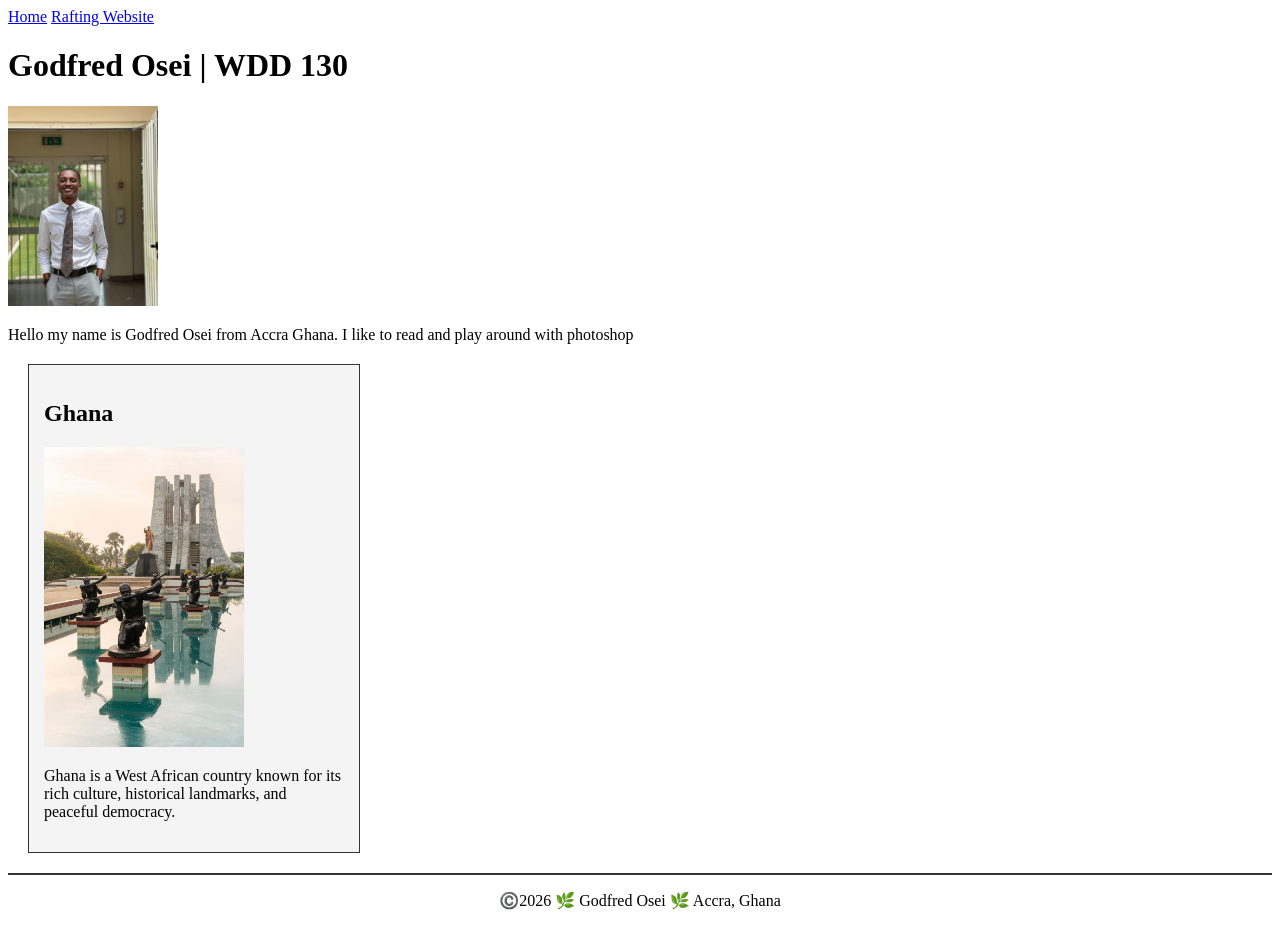
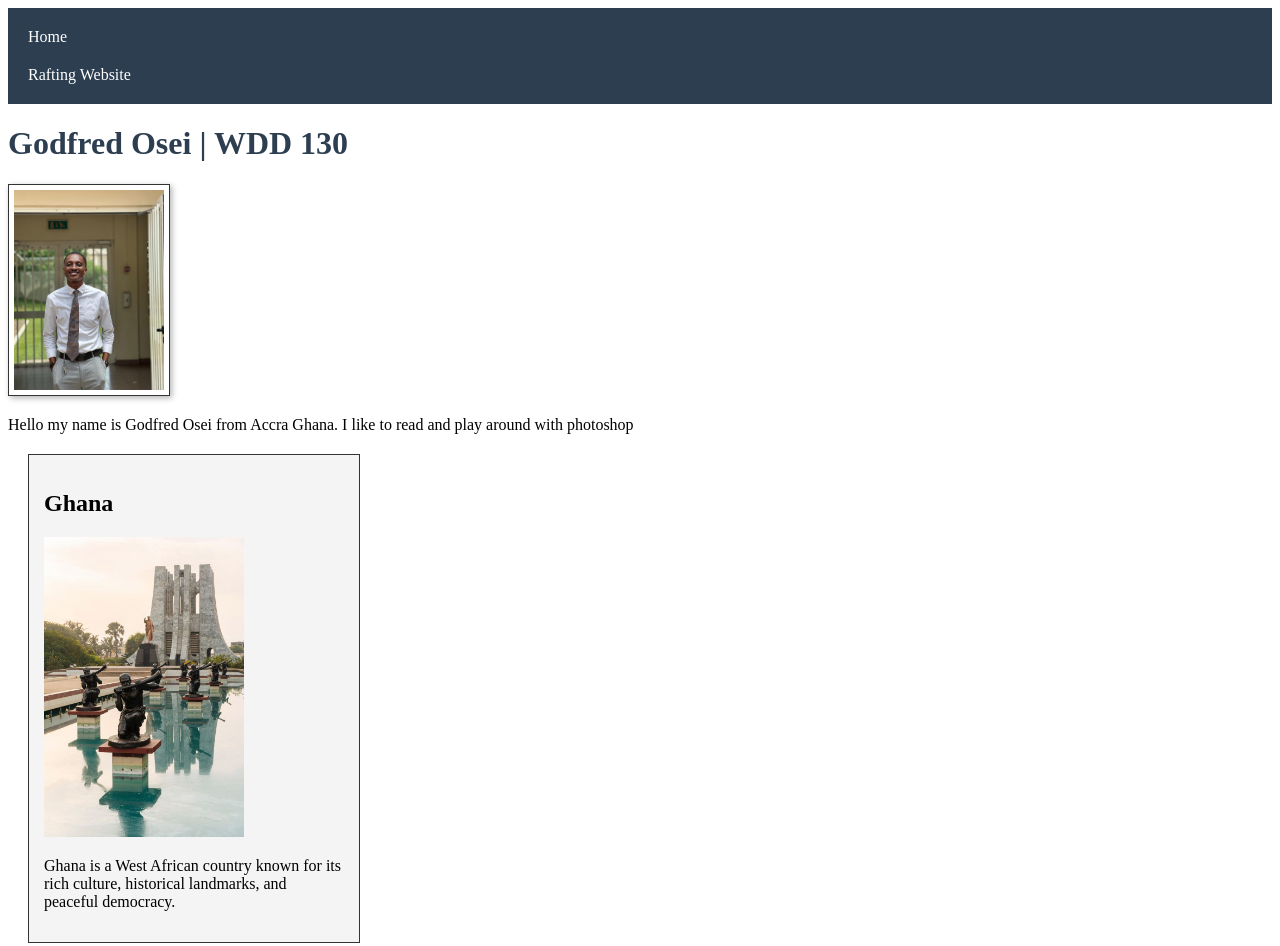
Before and after one commit to oseigodfred/wdd130, a plain HTML site: page index.html in a window 1280 px wide. Shown: the top 946 px of the page. Drawn offline with Linux system fonts and the light colour scheme.

Commit message:
updated css file

```diff
--- a/styles/styles.css
+++ b/styles/styles.css
@@ -1,10 +1,29 @@
+nav {
+    background-color: #2c3e50;
+    padding: 10px;
+}
+
+nav a {
+    color: #ffffff;
+    padding: 10px;
+    display: block;
+    text-decoration: none;
+}
+
 main {
     max-width: 800px;
+}
+
+h1 {
+    color: #2c3e50;
 }
 
 main img {
     width: 150px;
     height: auto;
+    border: 1px solid #333;
+    padding: 5px;
+    box-shadow: 2px 2px 6px rgba(0, 0, 0, 0.3);
 }
 
 aside {
```
